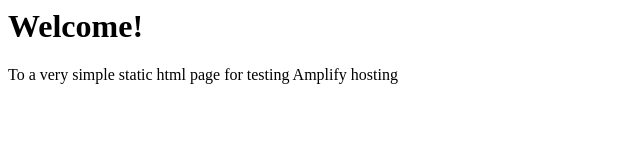
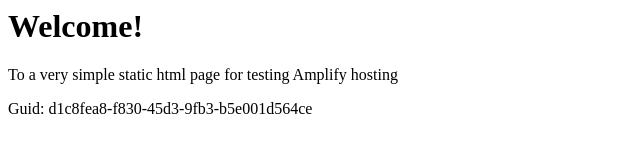
Before and after one commit to aws-aemilia-bom/Github-PR-Commit-Integration-Test-DoNotTouch-Gith-P5X5MO5I-v1-prod-ap-south-1, a website: page src/index.html in a window 1280 px wide. Shown: the whole page, without its empty margins (0-640 px from the left). Drawn offline with Linux system fonts and the light colour scheme.

Commit message:
commit from integ tests

```diff
--- a/src/index.html
+++ b/src/index.html
@@ -1,3 +1,5 @@
+
+
 <html lang="en">
 
 <head>
@@ -10,6 +12,6 @@
 <body>
     <h1>Welcome!</h1>
     <p>To a very simple static html page for testing Amplify hosting</p>
-</body>
+    <p>Guid: d1c8fea8-f830-45d3-9fb3-b5e001d564ce</p></body>
 
 </html>
```
